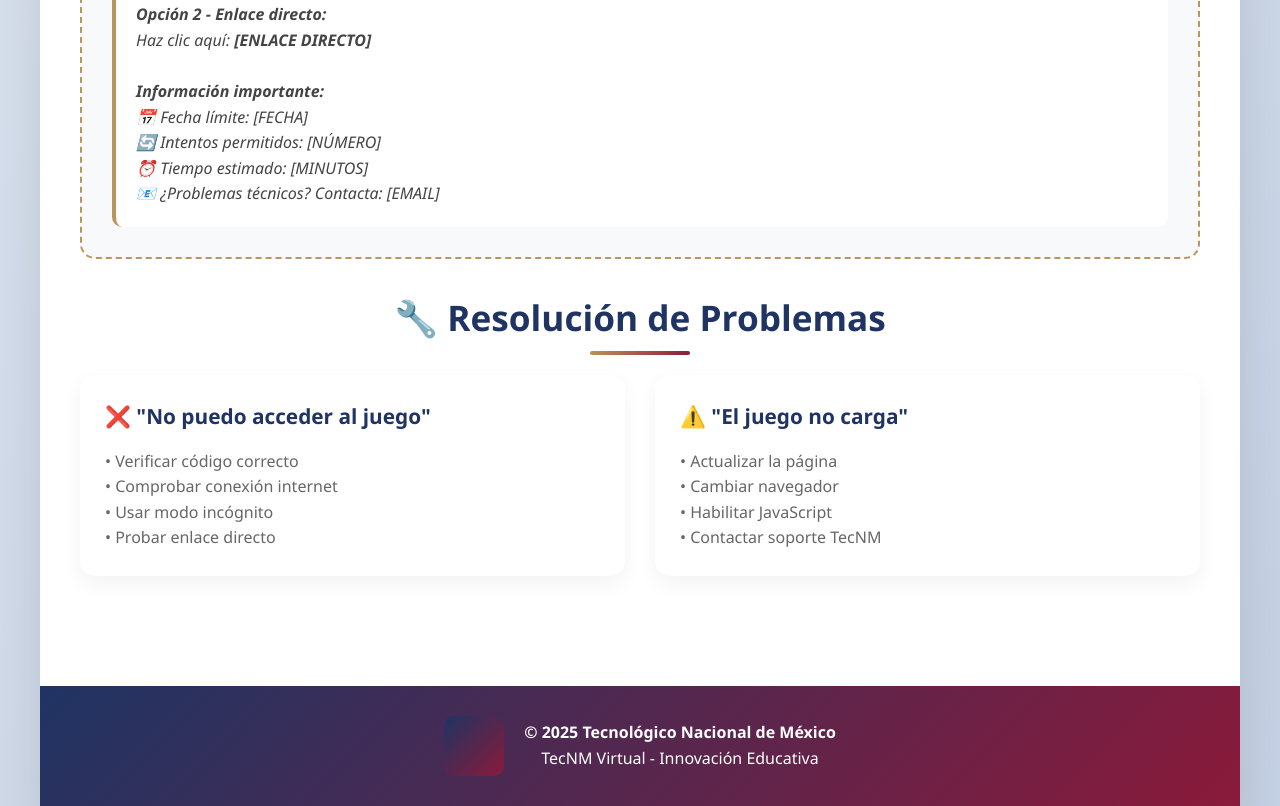
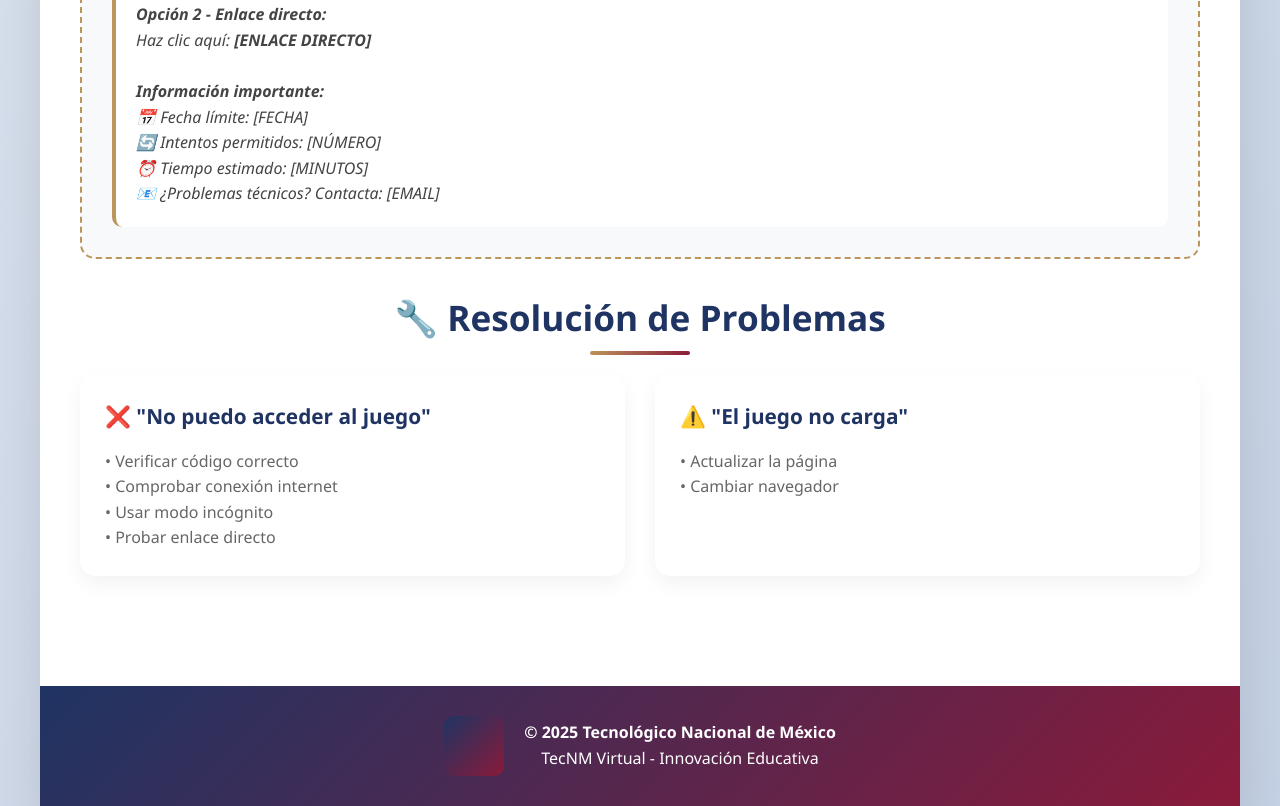
Before and after one commit to pitabe79/Compartir-Quizizz, a plain HTML site: page index.html in a window 1280 px wide. Shown: the part 3769-4575 px from the top of the page. Drawn offline with Linux system fonts and the light colour scheme.

Commit message:
Update index.html

```diff
--- a/index.html
+++ b/index.html
@@ -768,8 +768,7 @@
                         <ul style="list-style: none; padding: 0; color: #666;">
                             <li>• Actualizar la página</li>
                             <li>• Cambiar navegador</li>
-                            <li>• Habilitar JavaScript</li>
-                            <li>• Contactar soporte TecNM</li>
+
                         </ul>
                     </div>
                 </div>
```
